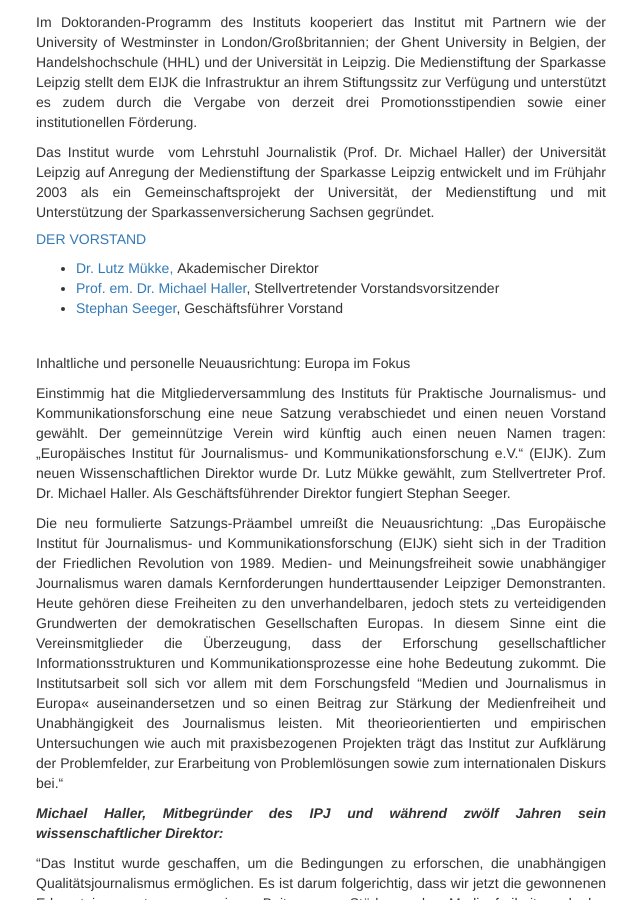
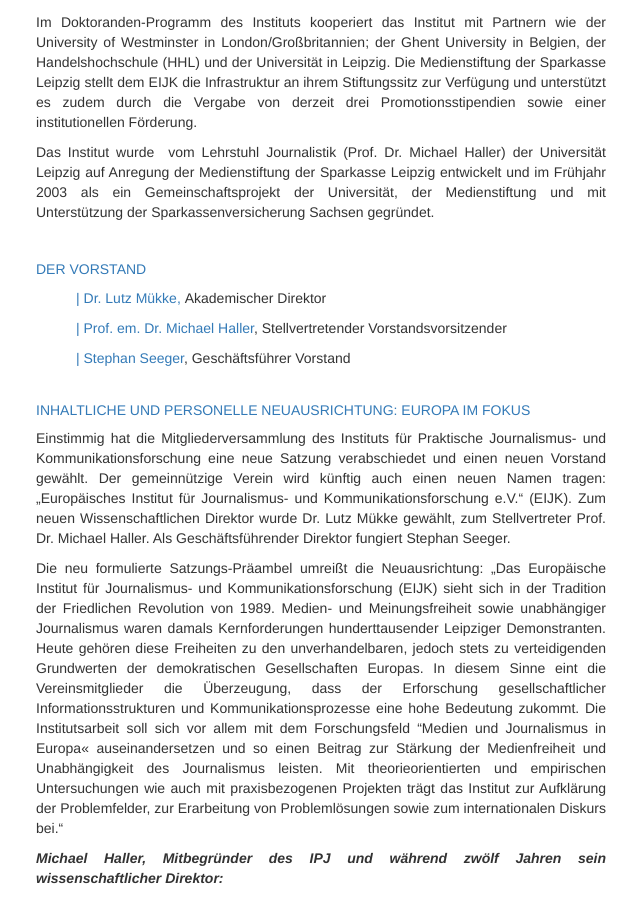
Before and after one commit to susedev/test, a Jekyll site: the page built from ueber-uns.html, in a window 1280 px wide and 900 px high, scrolled down 542 px. Shown: the whole window, without its empty margins (229-869 px from the left). Built offline with Jekyll 4.4.1, drawn with Linux system fonts in a browser that asks for light colours; nearby versions of some CDN libraries.

Commit message:
Edit from JekyllCMS

```diff
--- a/ueber-uns.html
+++ b/ueber-uns.html
@@ -13,17 +13,19 @@ title: Ueber uns
 
 <p style="text-align: justify;">Das Institut wurde&nbsp; vom Lehrstuhl Journalistik (Prof. Dr. Michael Haller) der Universit&auml;t Leipzig auf Anregung der Medienstiftung der Sparkasse Leipzig entwickelt und im Fr&uuml;hjahr 2003 als ein Gemeinschaftsprojekt der Universit&auml;t, der Medienstiftung und mit Unterst&uuml;tzung der Sparkassenversicherung Sachsen gegr&uuml;ndet.</p>
 
+<p style="text-align: justify;">&nbsp;</p>
+
 <h4>Der Vorstand</h4>
 
-<ul style="text-align: justify;">
-	<li><a href="http://www.journalismusforschung.de/de/dr-lutz-muekke-2/">Dr. Lutz M&uuml;kke</a><a href="http://www.journalismusforschung.de/dr-lutz-muekke/" title="Dr. Lutz Mükke">,</a>&nbsp;Akademischer Direktor</li>
-	<li><a href="http://www.journalismusforschung.de/de/prof-em-dr-michael-haller/">Prof. em. Dr. Michael Haller</a>,&nbsp;Stellvertretender Vorstandsvorsitzender</li>
-	<li><a href="http://www.journalismusforschung.de/?p=1951">Stephan Seeger</a>,&nbsp;Gesch&auml;ftsf&uuml;hrer Vorstand</li>
-</ul>
+<p style="margin-left: 40px;"><a href="http://www.journalismusforschung.de/de/dr-lutz-muekke-2/">| Dr. Lutz M&uuml;kke</a><a href="http://www.journalismusforschung.de/dr-lutz-muekke/" title="Dr. Lutz Mükke">,</a>&nbsp;Akademischer Direktor</p>
 
-<h4 style="text-align: justify;">&nbsp;</h4>
+<p style="margin-left: 40px;"><a href="http://www.journalismusforschung.de/de/prof-em-dr-michael-haller/">| Prof. em. Dr. Michael Haller</a>,&nbsp;Stellvertretender Vorstandsvorsitzender</p>
 
-<p>Inhaltliche und personelle Neuausrichtung: Europa im Fokus</p>
+<p style="margin-left: 40px;"><a href="http://www.journalismusforschung.de/?p=1951">| Stephan Seeger</a>,&nbsp;Gesch&auml;ftsf&uuml;hrer Vorstand</p>
+
+<h4>&nbsp;</h4>
+
+<h4>Inhaltliche und personelle Neuausrichtung: Europa im Fokus</h4>
 
 <p style="text-align: justify;">Einstimmig hat die Mitgliederversammlung des Instituts f&uuml;r Praktische Journalismus- und Kommunikationsforschung eine neue Satzung verabschiedet und einen neuen Vorstand gew&auml;hlt. Der gemeinn&uuml;tzige Verein wird k&uuml;nftig auch einen neuen Namen tragen: &bdquo;Europ&auml;isches Institut f&uuml;r Journalismus- und Kommunikationsforschung e.V.&ldquo; (EIJK). Zum neuen Wissenschaftlichen Direktor wurde Dr. Lutz M&uuml;kke gew&auml;hlt, zum Stellvertreter Prof. Dr. Michael Haller. Als Gesch&auml;ftsf&uuml;hrender Direktor fungiert Stephan Seeger.</p>
 
```
